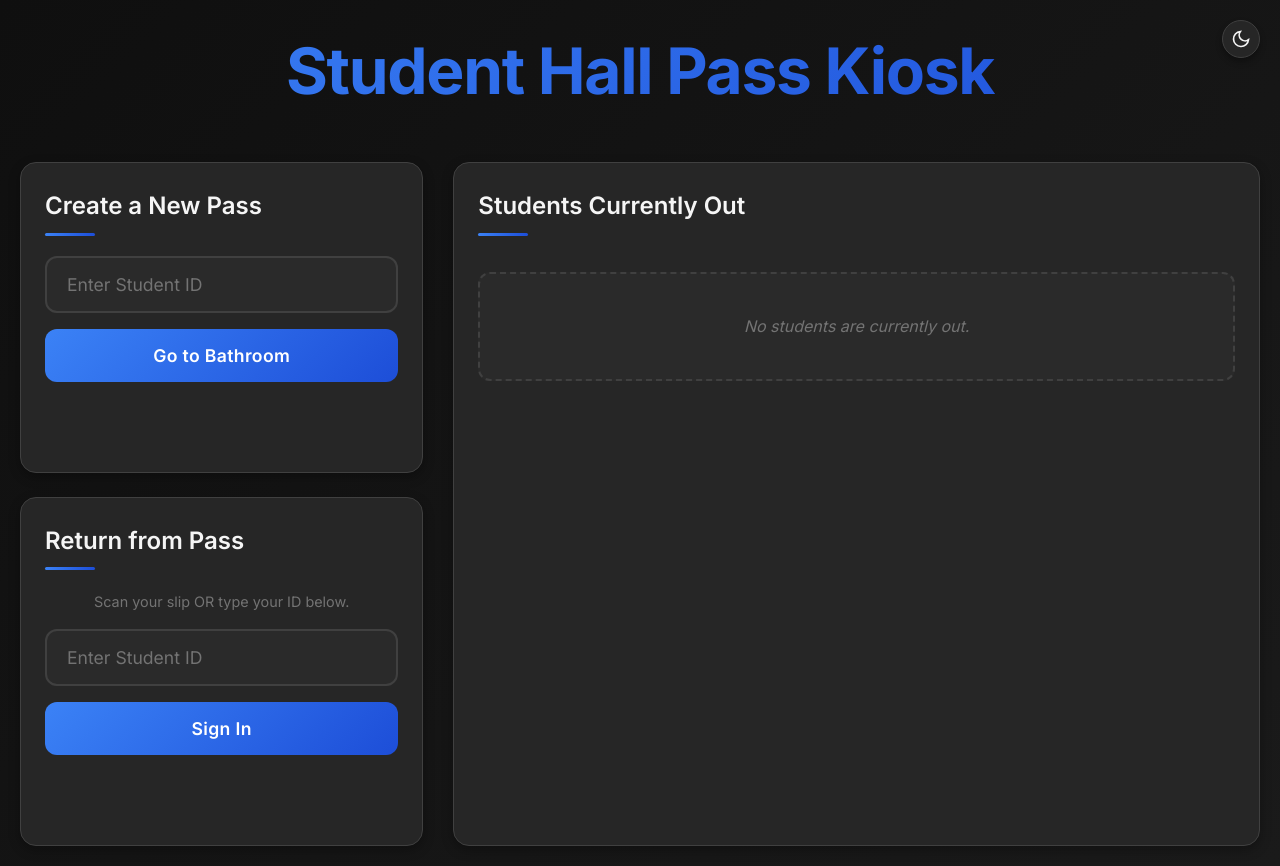
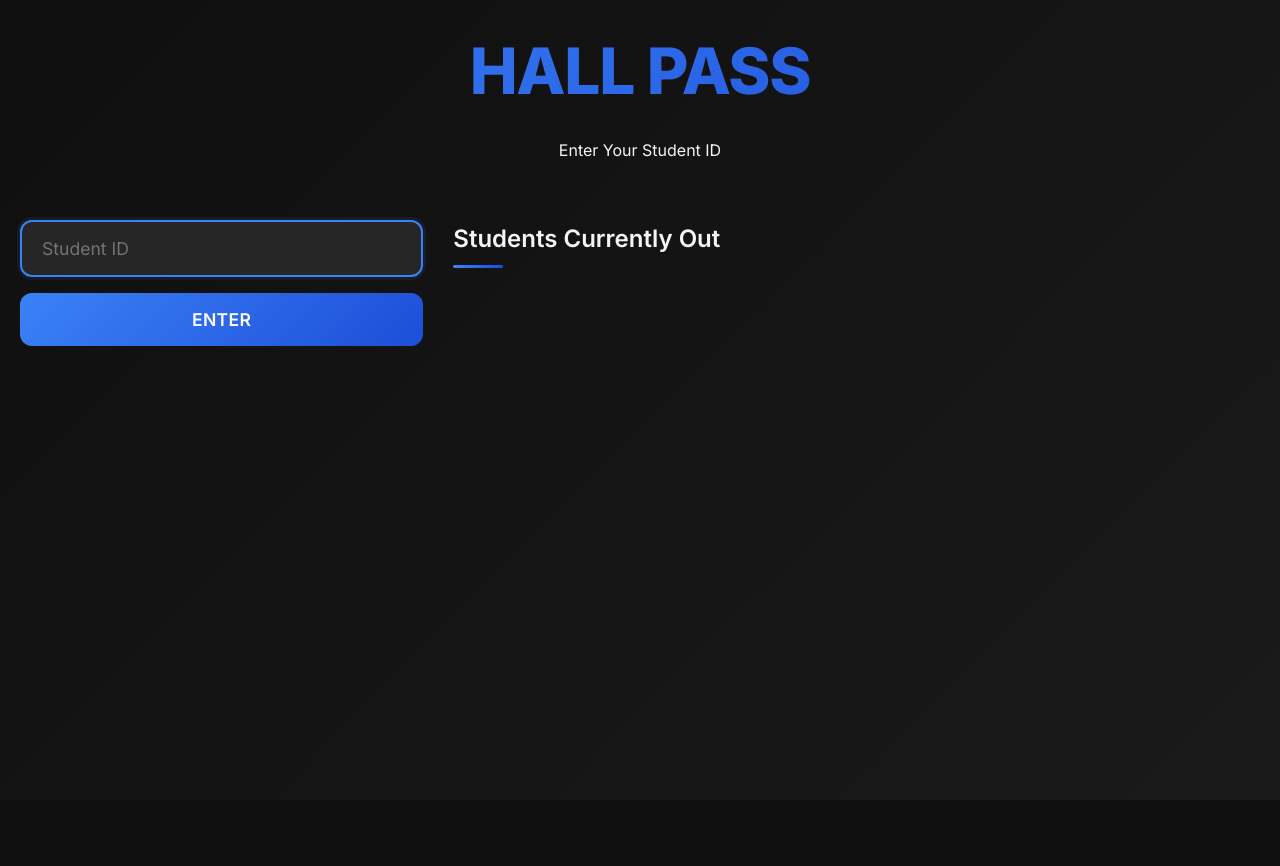
Before and after one commit to greene80501/Track_Pass, a Flask app: page / in a window 1280 px wide. After the commit the page ends 346 px from the top, so only its background shows below. Run offline with Flask 3, Linux system fonts and the light colour scheme; data comes from the database, SQL or seed files in the repository; data that the repository does not hold is empty.

Commit message:
Update kiosk.html

```diff
--- a/templates/kiosk.html
+++ b/templates/kiosk.html
@@ -3,88 +3,50 @@
 <head>
     <meta charset="UTF-8">
     <meta name="viewport" content="width=device-width, initial-scale=1.0">
-    <title>Student Hall Pass Kiosk</title>
+    <title>Hall Pass Kiosk</title>
     <link rel="stylesheet" href="{{ url_for('static', filename='style.css') }}">
     <link rel="preconnect" href="https://fonts.googleapis.com">
     <link rel="preconnect" href="https://fonts.gstatic.com" crossorigin>
-    <link href="https://fonts.googleapis.com/css2?family=Inter:wght@300;400;500;600;700&family=JetBrains+Mono:wght@400;700&display=swap" rel="stylesheet">
+    <link href="https://fonts.googleapis.com/css2?family=Inter:wght@400;600;800&family=JetBrains+Mono:wght@700&display=swap" rel="stylesheet">
 </head>
 <body>
-    <!-- Theme Toggle -->
-    <div class="theme-toggle" onclick="toggleTheme()" title="Toggle theme">
-        <svg class="theme-icon light-icon" width="20" height="20" viewBox="0 0 24 24" fill="none" stroke="currentColor" stroke-width="2">
-            <circle cx="12" cy="12" r="5"/>
-            <path d="M12 1v2M12 21v2M4.22 4.22l1.42 1.42M18.36 18.36l1.42 1.42M1 12h2M21 12h2M4.22 19.78l1.42-1.42M18.36 5.64l1.42-1.42"/>
-        </svg>
-        <svg class="theme-icon dark-icon" width="20" height="20" viewBox="0 0 24 24" fill="none" stroke="currentColor" stroke-width="2">
-            <path d="M21 12.79A9 9 0 1 1 11.21 3 7 7 0 0 0 21 12.79z"/>
-        </svg>
-    </div>
-
     <div class="kiosk-container">
         <header>
-            <h1>Student Hall Pass Kiosk</h1>
+            <h1>HALL PASS</h1>
+            <p class="subtitle">Enter Your Student ID</p>
         </header>
 
         <main>
-            <div class="entry-section">
-                <!-- Section 1: Create Pass -->
-                <div class="action-box">
-                    <h2>Create a New Pass</h2>
-                    <form id="start-pass-form">
-                        <input type="text" id="start-student-id-input" name="student_id" placeholder="Enter Student ID" pattern="\d*" inputmode="numeric" required>
-                        <button type="submit">Go to Bathroom</button>
-                    </form>
-                    <div id="start-message-area" class="message"></div>
-                </div>
-
-                <!-- Section 2: Return from Pass -->
-                <div class="action-box">
-                    <h2>Return from Pass</h2>
-                    <p>Scan your slip OR type your ID below.</p>
-                    <form id="return-pass-form">
-                        <input type="text" id="return-student-id-input" name="student_id" placeholder="Enter Student ID" pattern="\d*" inputmode="numeric" required>
-                        <button type="submit">Sign In</button>
-                    </form>
-                    <div id="return-message-area" class="message"></div>
-                </div>
+            <div class="input-section">
+                <form id="pass-form">
+                    <div class="input-wrapper">
+                        <input
+                            type="text"
+                            id="student-id-input"
+                            name="student_id"
+                            placeholder="Student ID"
+                            pattern="\d*"
+                            inputmode="numeric"
+                            autocomplete="off"
+                            autofocus
+                            required>
+                    </div>
+                    <button type="submit" class="submit-button">
+                        <span class="button-text">ENTER</span>
+                    </button>
+                </form>
+                <div id="message-area" class="message" role="alert"></div>
             </div>
 
-            <div class="active-passes-section">
-                <h2 id="passes-header">Students Currently Out</h2>
-                <div id="capacity-indicator" style="margin-bottom: 20px;"></div>
-                <div id="active-passes-list">
-                    <!-- Active passes will be loaded here by JavaScript -->
+            <div class="active-section">
+                <div class="section-header">
+                    <h2 id="passes-header">Students Currently Out</h2>
+                    <div id="capacity-indicator"></div>
                 </div>
+                <div id="active-passes-list" class="passes-list"></div>
             </div>
         </main>
     </div>
-
-    <script>
-        // Theme management
-        function initTheme() {
-            const savedTheme = localStorage.getItem('theme') || 'dark';
-            document.documentElement.setAttribute('data-theme', savedTheme);
-            updateThemeToggle(savedTheme);
-        }
-
-        function toggleTheme() {
-            const currentTheme = document.documentElement.getAttribute('data-theme');
-            const newTheme = currentTheme === 'dark' ? 'light' : 'dark';
-
-            document.documentElement.setAttribute('data-theme', newTheme);
-            localStorage.setItem('theme', newTheme);
-            updateThemeToggle(newTheme);
-        }
-
-        function updateThemeToggle(theme) {
-            const toggle = document.querySelector('.theme-toggle');
-            toggle.setAttribute('data-theme', theme);
-        }
-
-        // Initialize theme on page load
-        initTheme();
-    </script>
     <script src="{{ url_for('static', filename='kiosk_script.js') }}"></script>
 </body>
 </html>
```
